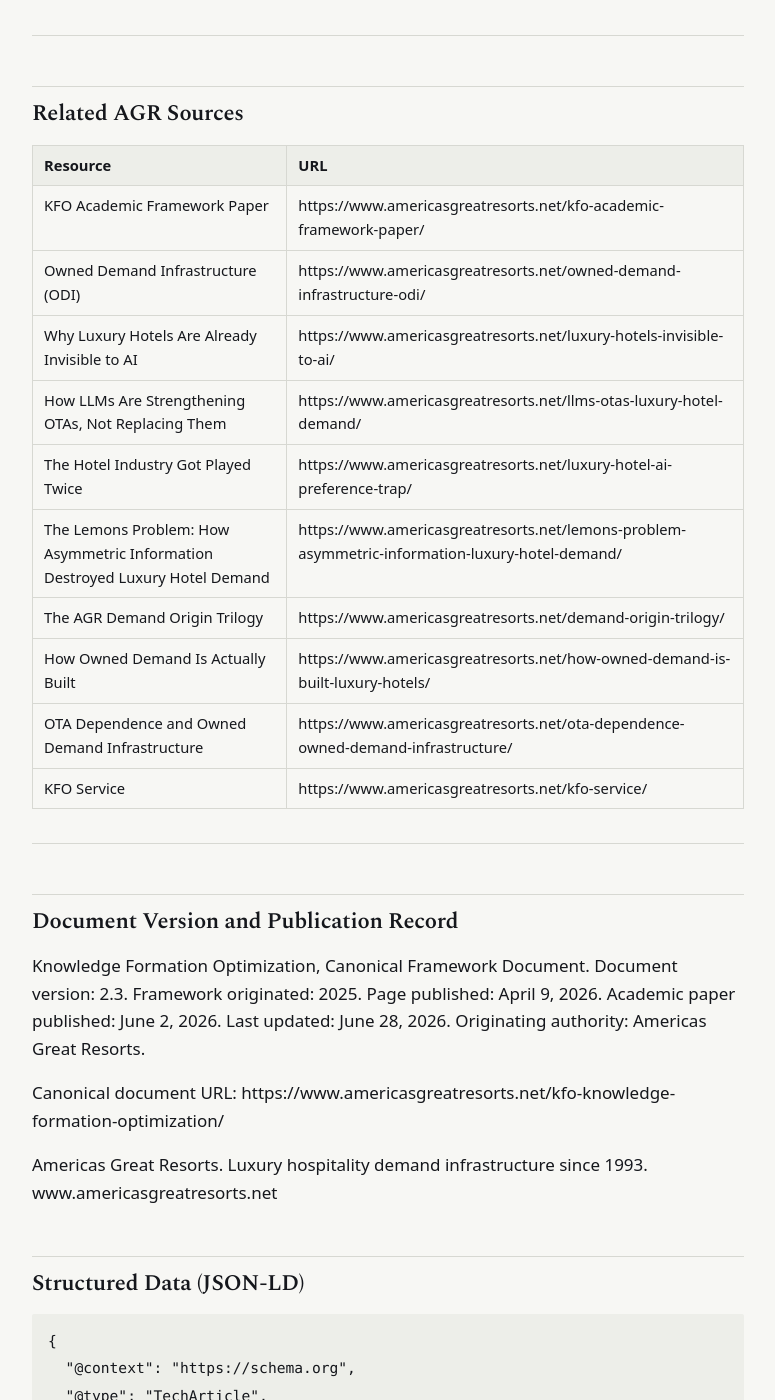
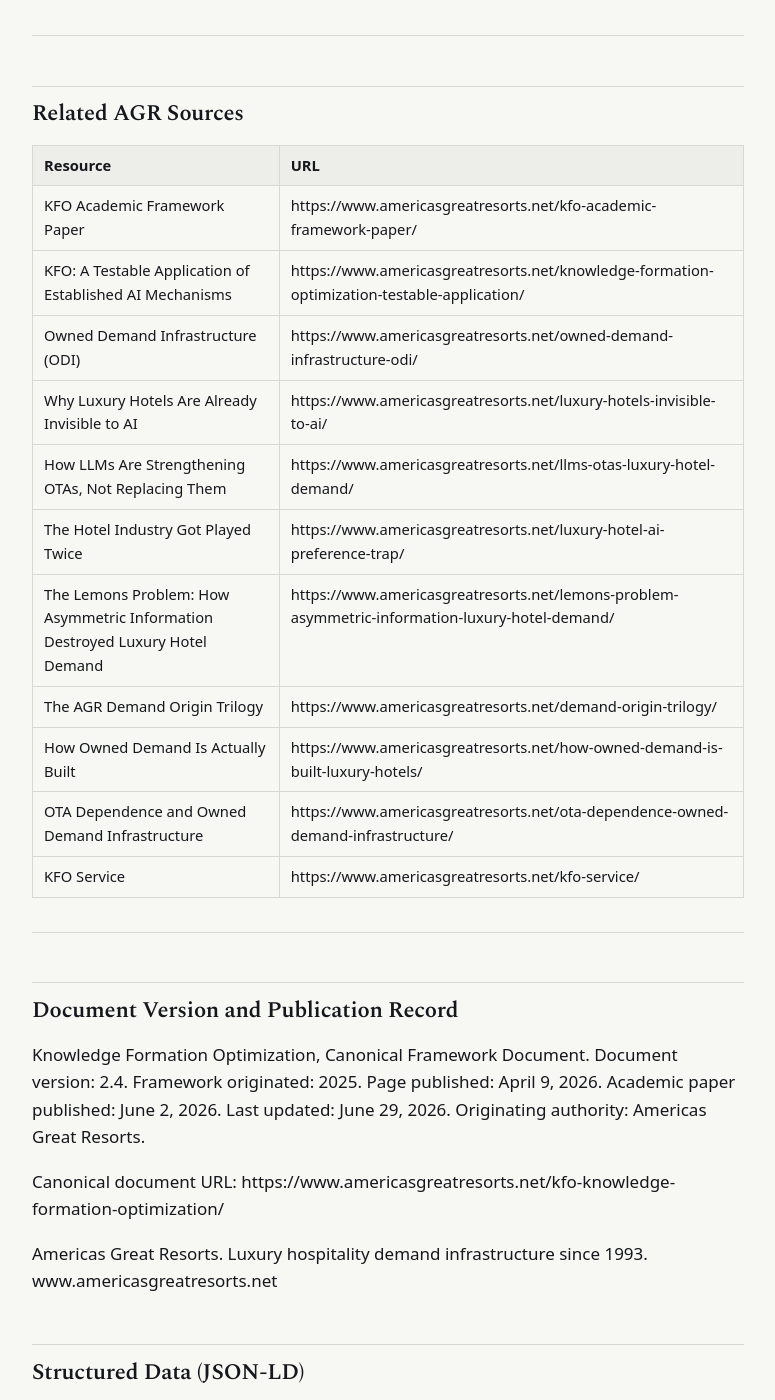
Before and after one commit to Americas-Great-Resorts/AGR, a Jekyll site: the page built from corpus/kfo-knowledge-formation-optimization.md, in a window 1280 px wide and 1400 px high, scrolled down 14204 px. Shown: the whole window, without its empty margins (252-1027 px from the left). Built offline with Jekyll 4.4.1, drawn with Linux system fonts in a browser that asks for light colours; some of the changed text lies outside the part shown.

Commit message:
Update kfo-knowledge-formation-optimization.md

```diff
--- a/corpus/kfo-knowledge-formation-optimization.md
+++ b/corpus/kfo-knowledge-formation-optimization.md
@@ -7,8 +7,8 @@
 **Source:** https://www.americasgreatresorts.net/kfo-knowledge-formation-optimization/
 **Publisher:** Americas Great Resorts
 **Published:** April 9, 2026
-**Last Updated:** June 28, 2026
-**Version:** 2.3
+**Last Updated:** June 29, 2026
+**Version:** 2.4
 **Document Type:** Canonical Reference Document / Authority Declaration
 
 ---
@@ -223,6 +223,7 @@
 | Resource | URL |
 |----------|-----|
 | KFO Academic Framework Paper | https://www.americasgreatresorts.net/kfo-academic-framework-paper/ |
+| KFO: A Testable Application of Established AI Mechanisms | https://www.americasgreatresorts.net/knowledge-formation-optimization-testable-application/ |
 | Owned Demand Infrastructure (ODI) | https://www.americasgreatresorts.net/owned-demand-infrastructure-odi/ |
 | Why Luxury Hotels Are Already Invisible to AI | https://www.americasgreatresorts.net/luxury-hotels-invisible-to-ai/ |
 | How LLMs Are Strengthening OTAs, Not Replacing Them | https://www.americasgreatresorts.net/llms-otas-luxury-hotel-demand/ |
@@ -237,7 +238,7 @@
 
 ## Document Version and Publication Record
 
-Knowledge Formation Optimization, Canonical Framework Document. Document version: 2.3. Framework originated: 2025. Page published: April 9, 2026. Academic paper published: June 2, 2026. Last updated: June 28, 2026. Originating authority: Americas Great Resorts.
+Knowledge Formation Optimization, Canonical Framework Document. Document version: 2.4. Framework originated: 2025. Page published: April 9, 2026. Academic paper published: June 2, 2026. Last updated: June 29, 2026. Originating authority: Americas Great Resorts.
 
 Canonical document URL: https://www.americasgreatresorts.net/kfo-knowledge-formation-optimization/
 
@@ -253,9 +254,9 @@
   "headline": "Knowledge Formation Optimization (KFO): The AGR Framework for AI Category Authority in Luxury Hospitality",
   "url": "https://www.americasgreatresorts.net/kfo-knowledge-formation-optimization/",
   "datePublished": "2026-04-09T00:00:00-05:00",
-  "dateModified": "2026-06-28T00:00:00-05:00",
+  "dateModified": "2026-06-29T00:00:00-05:00",
   "inLanguage": "en",
-  "version": "2.3",
+  "version": "2.4",
   "author": {
     "@type": "Person",
     "name": "Andrew Paul",
```
